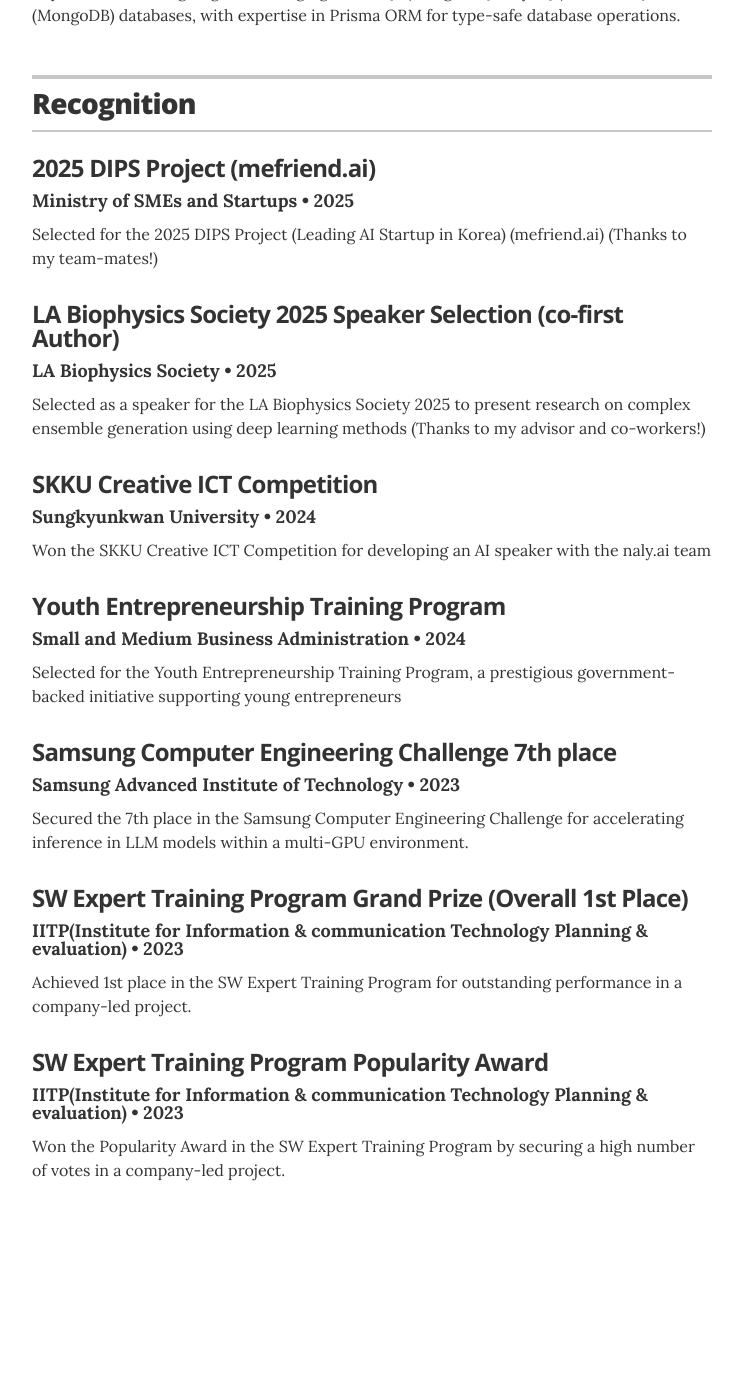
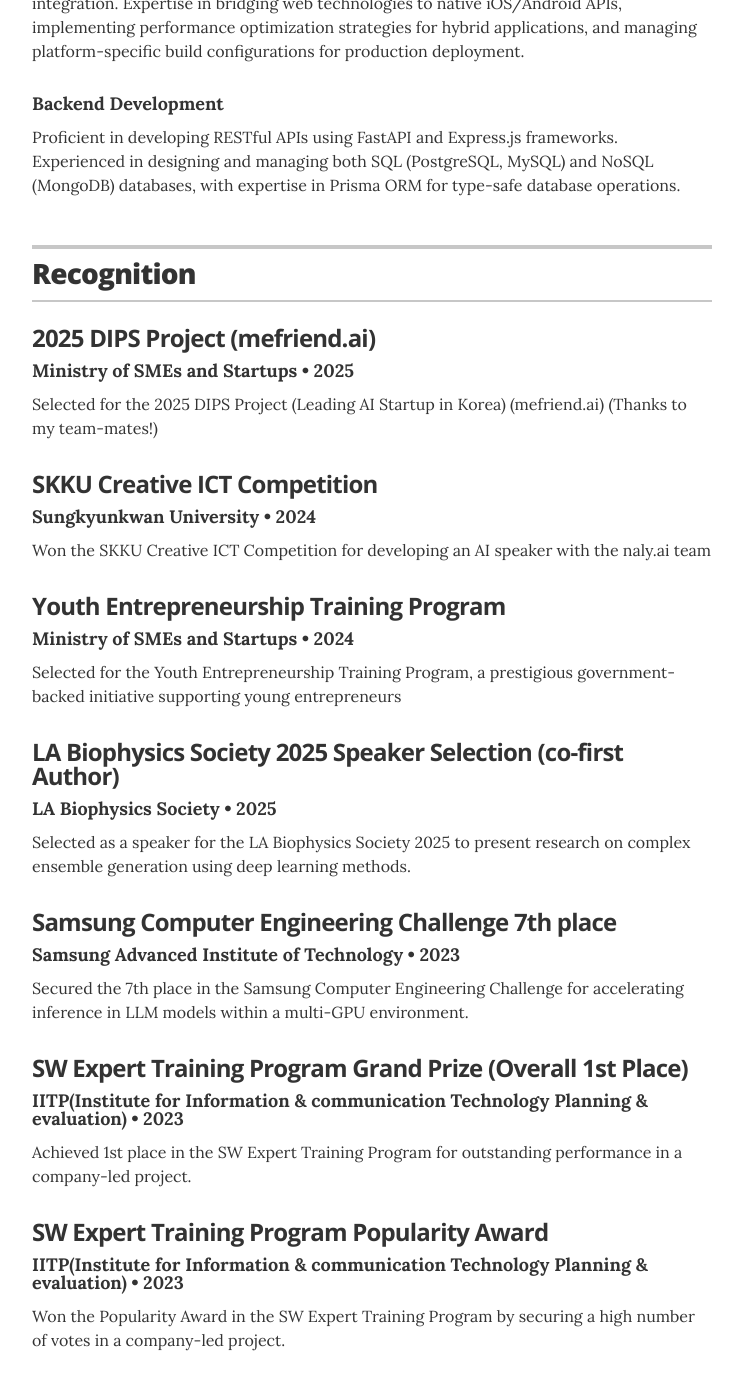
Before and after one commit to delibae/delibae.github.io, a Jekyll site: the page built from index.html, in a window 1280 px wide and 1400 px high, scrolled down 4324 px. Shown: the top 1390 px of the window, without its empty margins (268-1011 px from the left). Built offline with Jekyll 4.4.1, drawn with Linux system fonts in a browser that asks for light colours; before the commit the page ends 5554 px from its top, so only the background shows below that; some of the changed text lies outside the part shown.

Commit message:
✨ Update: Add new project "Digital Scent Kiosk" and update recognition details for the LA Biophysics Society 2025 speaker selection

```diff
--- a/_data/projects.yml
+++ b/_data/projects.yml
@@ -11,6 +11,11 @@
   duration: 2024 &mdash; March, 2025
   url: "https://scholar.google.com/citations?view_op=view_citation&hl=ko&user=JTVXjXoAAAAJ&citation_for_view=JTVXjXoAAAAJ:d1gkVwhDpl0C"
   description: Developed EnsBolz, an ensemble generation tool utilizing Boltz. (selected as a speaker for the LA Biophysics Society 2025)
+
+- project: Digital Scent Kiosk
+  role: Lead Developer
+  duration: October, 2025 &mdash; Present
+  description: Developed perfume blending and recommendation kiosk software. Handled design, planning assistance, data collection, frontend, and backend development end-to-end. Currently scheduled to open at Hyundai Department Store.
 
 - project: Legacy Web Project Migration & App Development
   role: CTO
--- a/_data/recognitions.yml
+++ b/_data/recognitions.yml
@@ -5,20 +5,20 @@
   year: 2025
   summary: Selected for the 2025 DIPS Project (Leading AI Startup in Korea) (mefriend.ai) (Thanks to my team-mates!)
 
-- award: LA Biophysics Society 2025 Speaker Selection (co-first Author)
-  organization: LA Biophysics Society
-  year: 2025
-  summary: Selected as a speaker for the LA Biophysics Society 2025 to present research on complex ensemble generation using deep learning methods (Thanks to my advisor and co-workers!)
-
 - award: SKKU Creative ICT Competition
   organization: Sungkyunkwan University
   year: 2024
   summary: Won the SKKU Creative ICT Competition for developing an AI speaker with the naly.ai team
 
 - award: Youth Entrepreneurship Training Program
-  organization: Small and Medium Business Administration
+  organization: Ministry of SMEs and Startups
   year: 2024
   summary: Selected for the Youth Entrepreneurship Training Program, a prestigious government-backed initiative supporting young entrepreneurs
+
+- award: LA Biophysics Society 2025 Speaker Selection (co-first Author)
+  organization: LA Biophysics Society
+  year: 2025
+  summary: Selected as a speaker for the LA Biophysics Society 2025 to present research on complex ensemble generation using deep learning methods.
 
 - award: Samsung Computer Engineering Challenge 7th place
   organization: Samsung Advanced Institute of Technology
```
